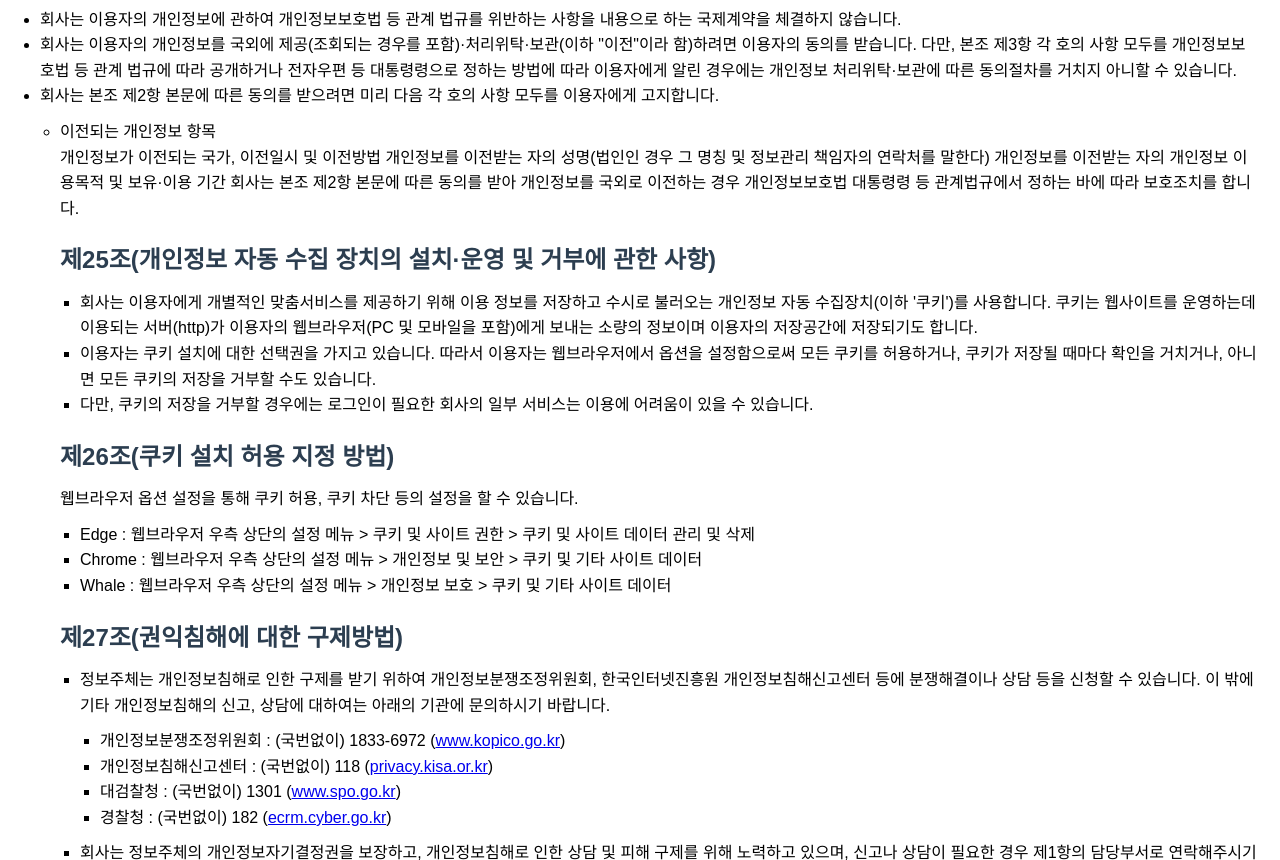
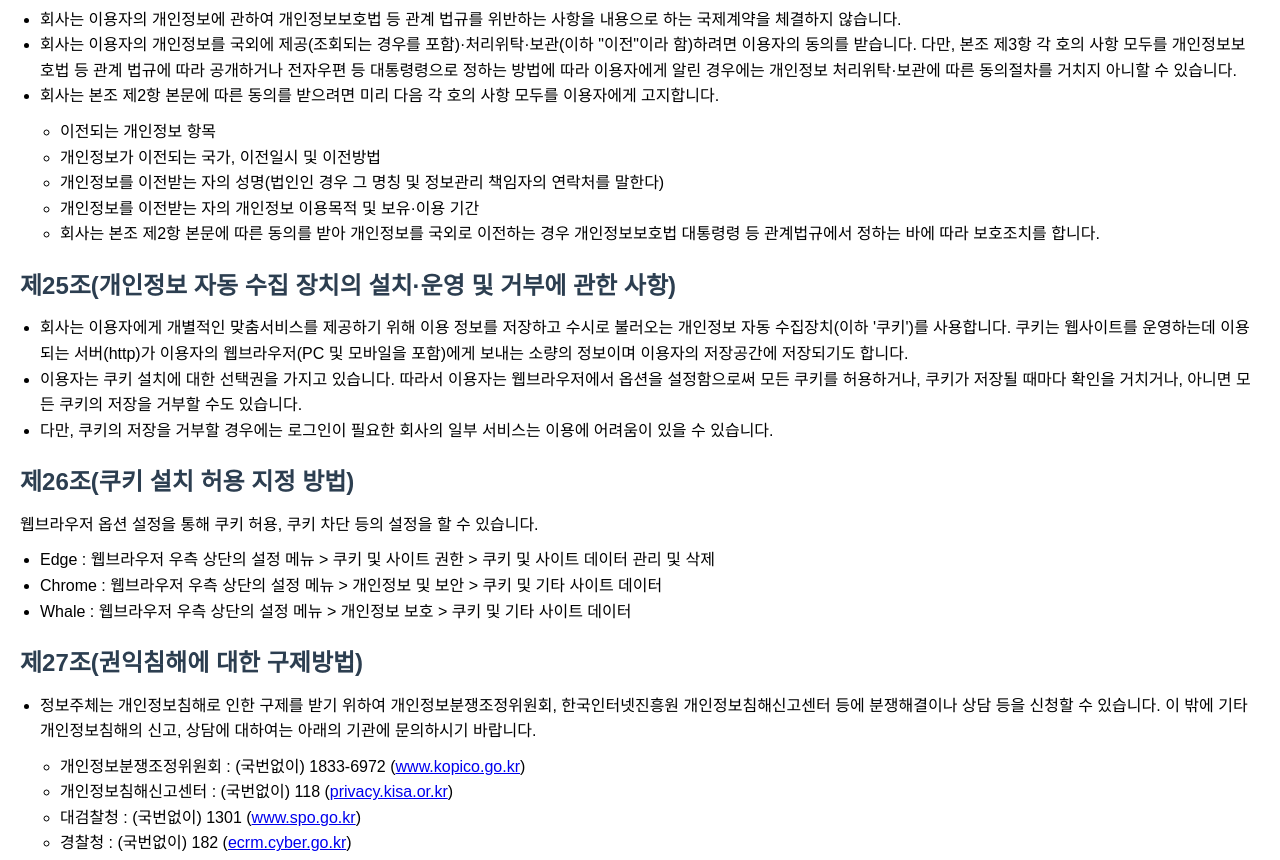
Before and after one commit to Weit-2nd/privacy-policy, a plain HTML site: page index.html in a window 1280 px wide. Shown: the part 4114-4974 px from the top of the page. Drawn offline with Linux system fonts and the light colour scheme.

Commit message:
Update index.html

```diff
--- a/index.html
+++ b/index.html
@@ -210,15 +210,16 @@
     <ul>
         <li>회사는 이용자의 개인정보에 관하여 개인정보보호법 등 관계 법규를 위반하는 사항을 내용으로 하는 국제계약을 체결하지 않습니다.</li>
         <li>회사는 이용자의 개인정보를 국외에 제공(조회되는 경우를 포함)·처리위탁·보관(이하 "이전"이라 함)하려면 이용자의 동의를 받습니다. 다만, 본조 제3항 각 호의 사항 모두를 개인정보보호법 등 관계 법규에 따라 공개하거나 전자우편 등 대통령령으로 정하는 방법에 따라 이용자에게 알린 경우에는 개인정보 처리위탁·보관에 따른 동의절차를 거치지 아니할 수 있습니다.</li>
-        <li>회사는 본조 제2항 본문에 따른 동의를 받으려면 미리 다음 각 호의 사항 모두를 이용자에게 고지합니다.
+        <li>회사는 본조 제2항 본문에 따른 동의를 받으려면 미리 다음 각 호의 사항 모두를 이용자에게 고지합니다.</li>
             <ul>
                 <li>이전되는 개인정보 항목</li>
-개인정보가 이전되는 국가, 이전일시 및 이전방법
-개인정보를 이전받는 자의 성명(법인인 경우 그 명칭 및 정보관리 책임자의 연락처를 말한다)
-개인정보를 이전받는 자의 개인정보 이용목적 및 보유·이용 기간
+                <li>개인정보가 이전되는 국가, 이전일시 및 이전방법</li>
+                <li>개인정보를 이전받는 자의 성명(법인인 경우 그 명칭 및 정보관리 책임자의 연락처를 말한다)</li>
+                <li>개인정보를 이전받는 자의 개인정보 이용목적 및 보유·이용 기간</li>
 
-
-회사는 본조 제2항 본문에 따른 동의를 받아 개인정보를 국외로 이전하는 경우 개인정보보호법 대통령령 등 관계법규에서 정하는 바에 따라 보호조치를 합니다.
+                <li>회사는 본조 제2항 본문에 따른 동의를 받아 개인정보를 국외로 이전하는 경우 개인정보보호법 대통령령 등 관계법규에서 정하는 바에 따라 보호조치를 합니다.</li>
+            </ul>
+    </ul>
     <h2>제25조(개인정보 자동 수집 장치의 설치·운영 및 거부에 관한 사항)</h2>
     <ul>
         <li>회사는 이용자에게 개별적인 맞춤서비스를 제공하기 위해 이용 정보를 저장하고 수시로 불러오는 개인정보 자동 수집장치(이하 '쿠키')를 사용합니다. 쿠키는 웹사이트를 운영하는데 이용되는 서버(http)가 이용자의 웹브라우저(PC 및 모바일을 포함)에게 보내는 소량의 정보이며 이용자의 저장공간에 저장되기도 합니다.</li>
```
Lines whose indentation alone changed are shown as unchanged.
